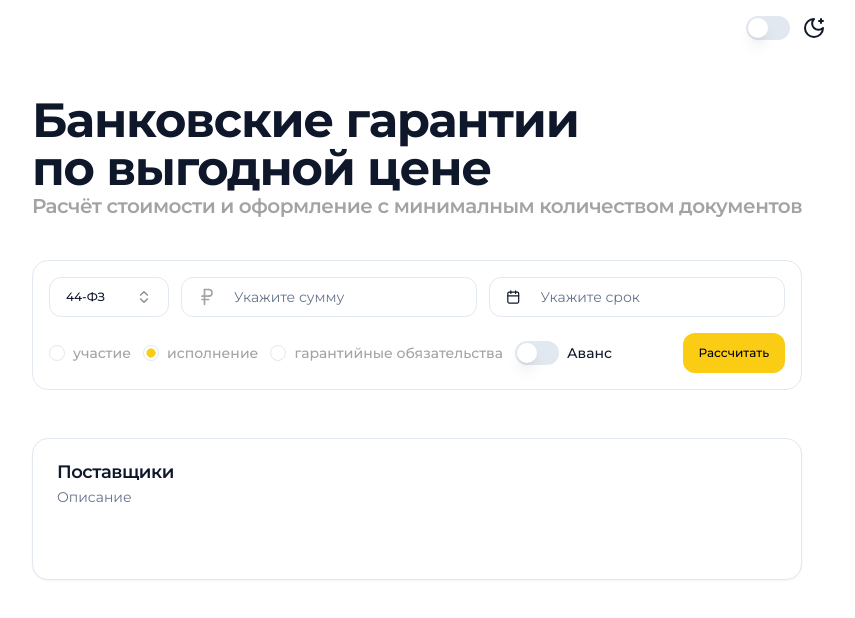
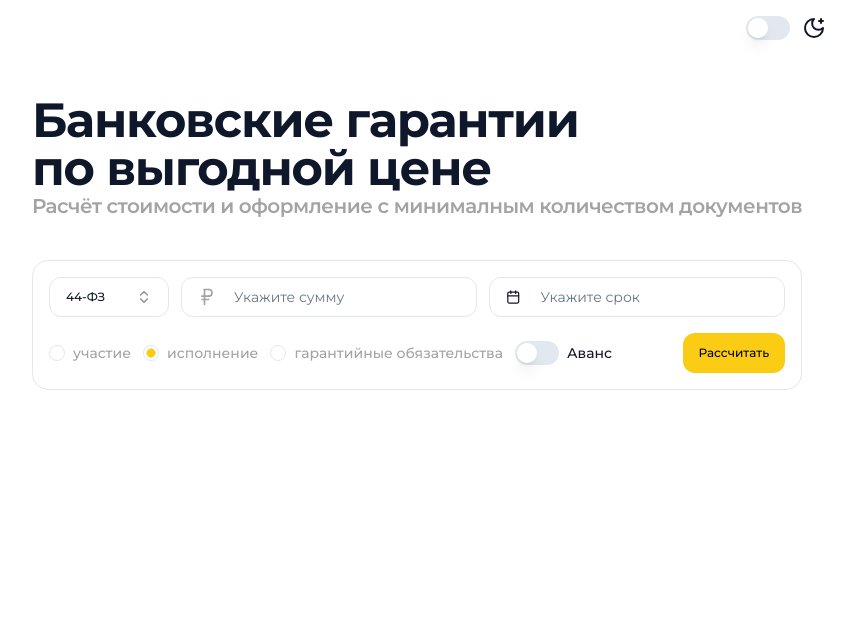
Before and after one commit to picunada/garant-calculator, a Next.js app: page / in a window 1280 px wide. Shown: the top 618 px of the page, without its empty margins (223-1078 px from the left). Built offline with nearby package versions, Linux system fonts and the light colour scheme.

Commit message:
fix: fixed response in table without price, changed appearence of bank response component

```diff
--- a/components/calculator/bank-response.tsx
+++ b/components/calculator/bank-response.tsx
@@ -1,6 +1,4 @@
 import React, { useEffect } from 'react'
-import { Tabs, TabsContent, TabsList, TabsTrigger } from '../ui/tabs'
-import { Card, CardContent, CardDescription, CardHeader, CardTitle } from '../ui/card'
 import { DataTable } from '../ui/data-table'
 import { dealerColumns, loadingColumns } from './column'
 import type { BankResponse } from '@/lib/bank'
@@ -12,26 +10,9 @@ interface BankResponseListProps {
 
 function BankResponseList(props: BankResponseListProps) {
 
-  useEffect(() => {
-    console.log(props.banks)
-  }, [props.banks])
-
   return (
     <div className='max-w-[1200px] w-full'>
-      <Tabs defaultValue="dealer" >
-        <TabsContent value="dealer">
-          <Card>
-            <CardHeader>
-              <CardTitle>Поставщики</CardTitle>
-              <CardDescription>Описание</CardDescription>
-            </CardHeader>
-            <CardContent>
-              {props.isLoading ? <DataTable columns={loadingColumns} data={[...Array(5)]} /> : (Array.isArray(props.banks) && <DataTable columns={dealerColumns} data={props.banks.filter((value) => { return value.price != '-' })} />)}
-            </CardContent>
-          </Card>
-
-        </TabsContent>
-      </Tabs >
+      {props.isLoading ? <DataTable columns={loadingColumns} data={[...Array(5)]} /> : (props.banks && <DataTable columns={dealerColumns} data={props.banks} />)}
     </div >
   )
 }
--- a/components/calculator/calculator.tsx
+++ b/components/calculator/calculator.tsx
@@ -24,7 +24,7 @@ function Calculator() {
   const [sum, setSum] = useState('')
   const [procurementNumber, setProcurementNumber] = useState('')
   const [procurementDescription, setProcurementDescription] = useState('')
-  const [initFetch, setInitFetch] = useState(false)
+
   const [showTooltip, setShowTooltip] = useState(false)
 
   const fetchBankResponse = useCallback(async (url: string, { arg }: {
@@ -40,10 +40,15 @@ function Calculator() {
     const response = await axios.get<BankResponse[]>('https://calc.progarantii.ru/v4', {
       params: arg,
       headers: {
-        // 'Access-Control-Allow-Origin': '*',
         'Content-Type': 'application/json',
       },
     })
+
+    if (Array.isArray(response.data)) {
+      const filteredData = response.data.filter((value) => value.price != '-')
+
+      return filteredData
+    }
 
     return response.data
   }, [searchParams, law, option, period, advance, sum])
@@ -54,7 +59,7 @@ function Calculator() {
     isMutating,
   } = useSWRMutation('https://calc.progarantii.ru/v4', fetchBankResponse)
 
-  useLayoutEffect(() => {
+  useEffect(() => {
     if (searchParams.has('law'))
       setLaw(searchParams.get('law') as string)
 
@@ -78,26 +83,10 @@ function Calculator() {
 
     if (searchParams.toString().length > 0) {
       console.log(searchParams.toString().length)
-      setInitFetch(true)
       setShowTooltip(true)
     }
 
   }, [searchParams])
-
-  useEffect(() => {
-    if (initFetch) {
-      console.log(showTooltip)
-      trigger({
-        k: process.env.NEXT_PUBLIC_API_KEY as string,
-        s: `${sum.replace(/\D/g, '')}руб`,
-        d: period.replace(' ', ''),
-        t: law,
-        a: advance ? 'y' : 'n',
-        m: option,
-      })
-    }
-
-  }, [initFetch])
 
   return (
     <>
--- a/components/ui/data-table.tsx
+++ b/components/ui/data-table.tsx
@@ -21,16 +21,17 @@ import {
   TableHeader,
   TableRow,
 } from '@/components/ui/table'
+import { BankResponse } from '@/lib/bank'
 
 interface DataTableProps<TData, TValue> {
   columns: ColumnDef<TData, TValue>[]
   data: TData[]
 }
 
-export function DataTable<TData, TValue>({
+export function DataTable<TValue>({
   columns,
   data,
-}: DataTableProps<TData, TValue>) {
+}: DataTableProps<BankResponse, TValue>) {
   const [sorting, setSorting] = React.useState<SortingState>([])
 
   const table = useReactTable({
@@ -66,7 +67,7 @@ export function DataTable<TData, TValue>({
           ))}
         </TableHeader>
         <TableBody>
-          {table.getRowModel().rows?.length
+          {table.getRowModel().rows?.length > 0
             ? (
               table.getRowModel().rows.map(row => (
                 <TableRow
--- a/components/ui/table.tsx
+++ b/components/ui/table.tsx
@@ -55,7 +55,7 @@ const TableRow = React.forwardRef<
   <tr
     ref={ref}
     className={cn(
-      'grid grid-cols-3 items-end border-b transition-colors hover:bg-muted/50 data-[state=selected]:bg-muted',
+      'grid grid-cols-3 items-center border-b transition-colors hover:bg-muted/50 data-[state=selected]:bg-muted',
       className,
     )}
     {...props}
```
